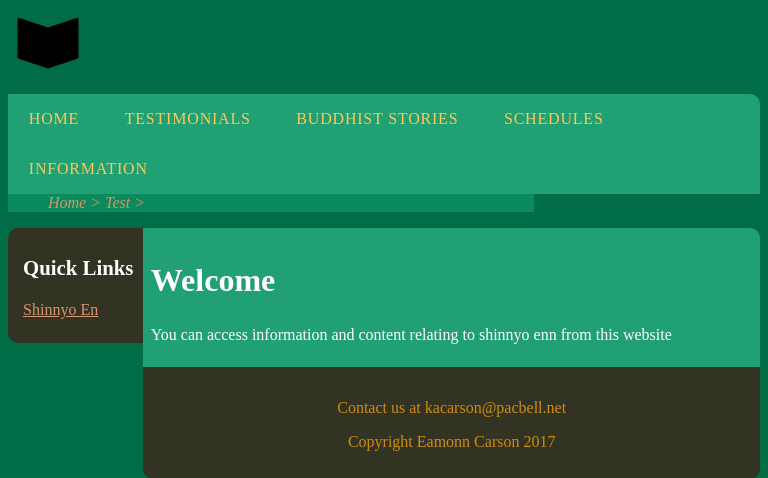
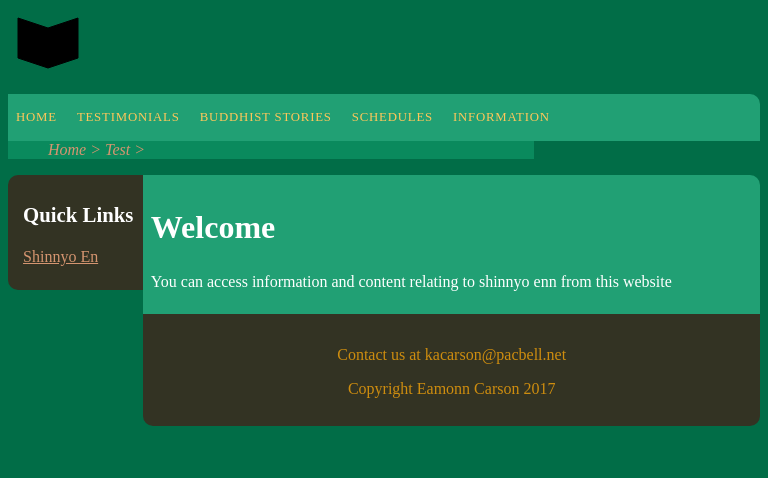
Before and after one commit to EamonnCarson/Carson-Lineage-Website, a PHP site: page / in a window 768 px wide. Shown: the top 478 px of the page. Run offline with PHP 8.4, Linux system fonts and the light colour scheme.

Commit message:
Altered Scaling
navbar no longer flows over

```diff
--- a/ITGS Website/_css/desktopStylesheet.css
+++ b/ITGS Website/_css/desktopStylesheet.css
@@ -119,7 +119,7 @@
 		float: right;
 		padding: 1% 1% 1% 1%;
 		display: inline-block;
-		width: 10%;
+		width: 12%;
 	}
 		#rightcolumn ul {
 			list-style: none;
--- a/ITGS Website/_css/midsizeStylesheet.css
+++ b/ITGS Website/_css/midsizeStylesheet.css
@@ -13,7 +13,7 @@
 	bright green = #66C8A5
 */
 
-@media screen and (min-width: 500px) and (max-width: 810px) {
+@media screen and (min-width: 600px) and (max-width: 810px) {
 	body {
 		background-color: #016D47;
 		color: #FFFFFF;
@@ -47,8 +47,8 @@
 
 		#topnav ul li {
 			display: inline-block;
-			padding-right: 1.3em;
-			padding-left: 1.3em;
+			padding-right: .5em;
+			padding-left: .5em;
 			padding-top: 1em;
 			padding-bottom: 1em;
 			letter-spacing: .05em;
@@ -63,6 +63,7 @@
 			text-decoration: none;
 			color: #FFC75A;
 			text-transform: uppercase;
+			font-size: .8em;
 		}
 
 	#breadcrumbs {
--- a/ITGS Website/_css/mobileStylesheet.css
+++ b/ITGS Website/_css/mobileStylesheet.css
@@ -1,4 +1,4 @@
-@media screen and (max-width: 499px) {
+@media screen and (max-width: 599px) {
 	body {
 		background-color: #016D47;
 		color: #FFFFFF;
```
